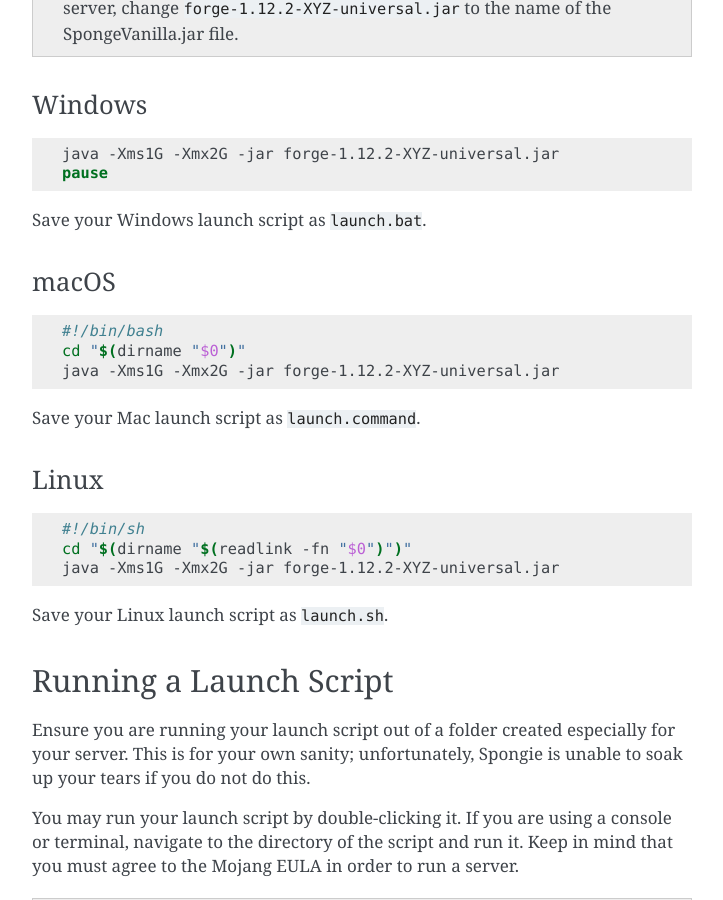
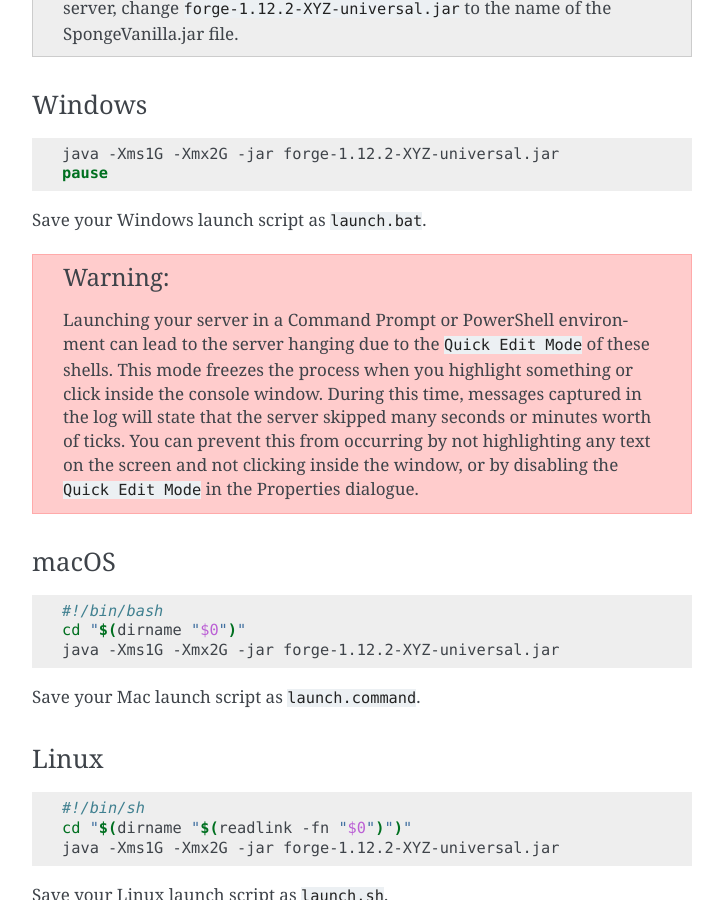
Before and after one commit to SpongePowered/SpongeDocs, a Sphinx documentation site: the page built from source/server/getting-started/launch-script.rst, in a window 1280 px wide and 900 px high, scrolled down 578 px. Shown: the whole window, without its empty margins (388-1111 px from the left). Built offline with Sphinx 7.4.7, drawn with Linux system fonts in a browser that asks for light colours; pages that are not in the unit, such as notebooks, are missing from menus.

Commit message:
Add warning for Quick Edit Mode (#809)
* Add warning for Quick Edit Mode

Signed-off-by: Grauldon <17791090+Grauldon@users.noreply.github.com>

* Improve warning block and remove disabling instructions

Signed-off-by: Grauldon <17791090+Grauldon@users.noreply.github.com>

* Further improved warning block

Signed-off-by: Grauldon <17791090+Grauldon@users.noreply.github.com>

* Improve warning with block for better flow

Signed-off-by: Grauldon <17791090+Grauldon@users.noreply.github.com>

* Revert some corrections lost in the last edit

Signed-off-by: Grauldon <17791090+Grauldon@users.noreply.github.com>

```diff
--- a/source/server/getting-started/launch-script.rst
+++ b/source/server/getting-started/launch-script.rst
@@ -29,6 +29,13 @@
     pause
 
 Save your Windows launch script as ``launch.bat``.
+
+.. warning::
+   Launching your server in a Command Prompt or PowerShell environment can lead to the server hanging due to the
+   ``Quick Edit Mode`` of these shells. This mode freezes the process when you highlight something or click inside the
+   console window. During this time, messages captured in the log will state that the server skipped many seconds or
+   minutes worth of ticks. You can prevent this from occurring by not highlighting any text on the screen and not
+   clicking inside the window, or by disabling the ``Quick Edit Mode`` in the Properties dialogue.
 
 macOS
 ~~~~~
```
